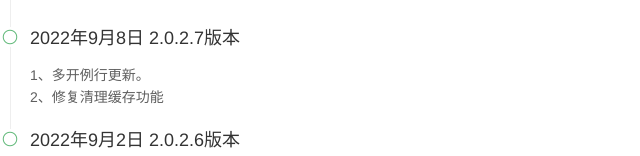
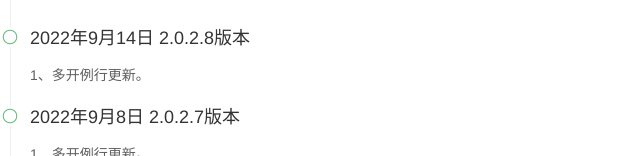
Before and after one commit to pangxiongmao/mxdk, a plain HTML site: page index.html in a window 1280 px wide. Shown: the part 303-459 px from the top of the page, without its empty margins (0-640 px from the left). Drawn offline with Linux system fonts and the light colour scheme.

Commit message:
Add files via upload

```diff
--- a/index.html
+++ b/index.html
@@ -13,6 +13,15 @@
     <i class="layui-icon layui-timeline-axis">&#xe63f;</i>
     <div class="layui-timeline-content layui-text">
       <h3 class="layui-timeline-title">熊猫多开更新日志<a href="http://wpa.qq.com/msgrd?v=3&uin=1598221176&site=qq&menu=yes"><img border="0" src="http://wpa.qq.com/pa?p=2:1598221176:41" alt="点击这里给我发消息" title="点击这里给我发消息"/></a></h3>
+    </div>
+  </li>
+		 <li class="layui-timeline-item">
+    <i class="layui-icon layui-timeline-axis">&#xe63f;</i>
+    <div class="layui-timeline-content layui-text">
+      <h3 class="layui-timeline-title">2022年9月14日  2.0.2.8版本 </h3>
+      <p>
+        1、多开例行更新。
+      </p>
     </div>
   </li>
   <li class="layui-timeline-item">
```
